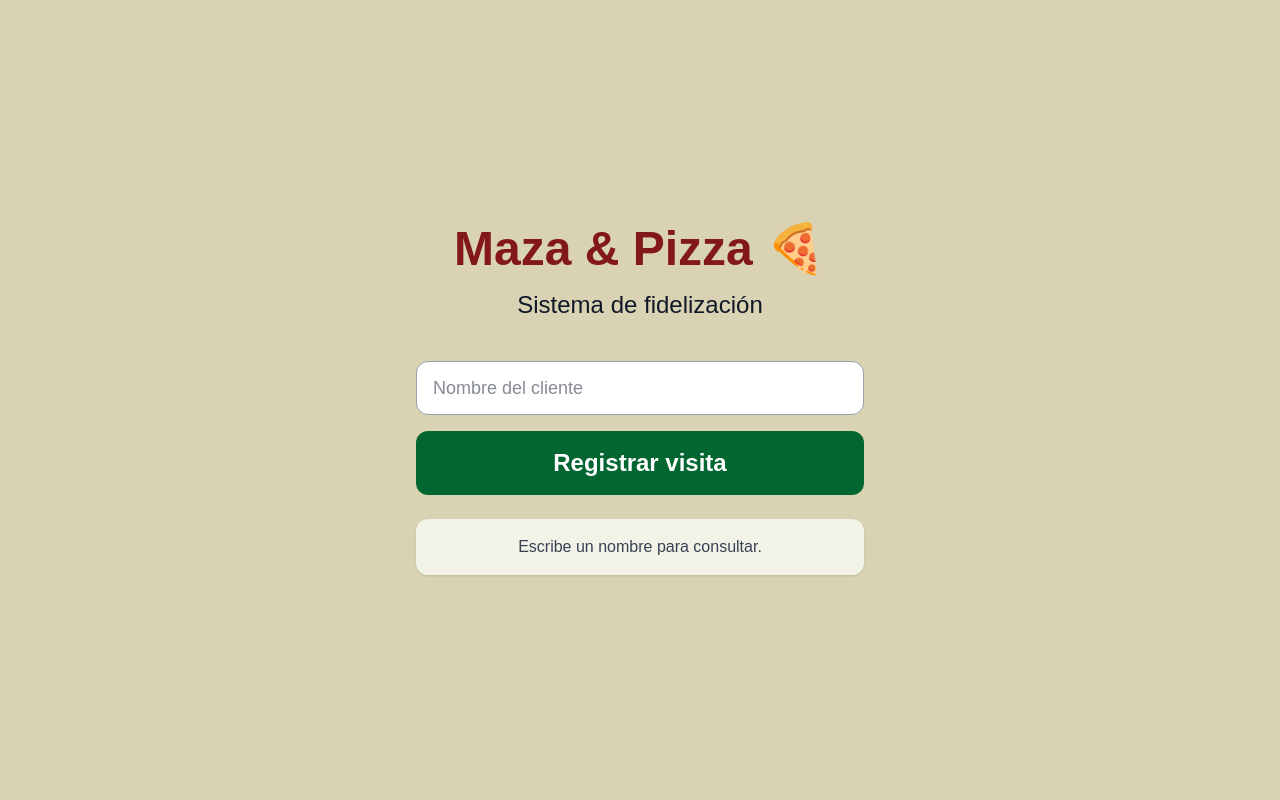
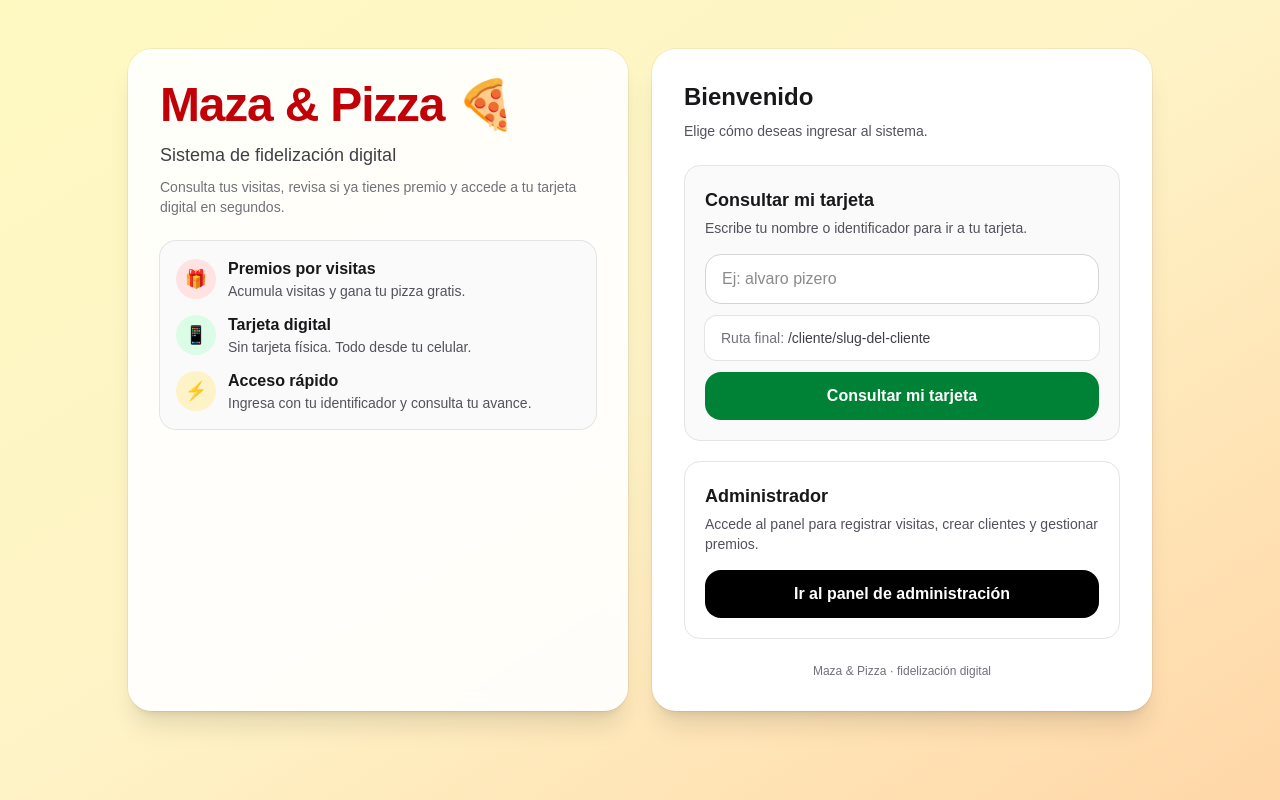
Before and after one commit to idemspeedmax-collab/maza-pizza, a Next.js app: page / in a window 1280 px wide. Built offline with nearby package versions, Linux system fonts and the light colour scheme.

Commit message:
Actualizar portada principal

```diff
--- a/app/page.tsx
+++ b/app/page.tsx
@@ -1,288 +1,177 @@
 "use client";
 
-import { useEffect, useState } from "react";
-import {
-  doc,
-  getDoc,
-  serverTimestamp,
-  setDoc,
-  updateDoc,
-} from "firebase/firestore";
-import { db } from "@/lib/firebase";
+import { useMemo, useState } from "react";
+import { useRouter } from "next/navigation";
 
-type EstadoCliente = {
-  existe: boolean;
-  nombre: string;
-  visitas: number;
-  premioDisponible: boolean;
-};
-
-export default function Home() {
-  const [nombre, setNombre] = useState("");
-  const [guardando, setGuardando] = useState(false);
-  const [buscando, setBuscando] = useState(false);
-  const [canjeando, setCanjeando] = useState(false);
-  const [estadoCliente, setEstadoCliente] = useState<EstadoCliente | null>(null);
-
-  const obtenerEstadoCliente = async (nombreBase: string) => {
-    const nombreLimpio = nombreBase.trim();
-
-    if (!nombreLimpio) {
-      setEstadoCliente(null);
-      return;
+function slugify(text: string) {
+  return text
+    .normalize("NFD")
+    .replace(/[\u0300-\u036f]/g, "")
+    .toLowerCase()
+    .trim()
+    .replace(/[^a-z0-9\s-]/g, "")
+    .replace(/\s+/g, "-")
+    .replace(/-+/g, "-");
 }
 
-    const idCliente = nombreLimpio.toLowerCase();
-    const clienteRef = doc(db, "clientes", idCliente);
-    const clienteSnap = await getDoc(clienteRef);
+export default function HomePage() {
+  const router = useRouter();
+  const [clienteInput, setClienteInput] = useState("");
+  const [buscando, setBuscando] = useState(false);
 
-    if (clienteSnap.exists()) {
-      const data = clienteSnap.data();
+  const slugCliente = useMemo(() => slugify(clienteInput), [clienteInput]);
 
-      setEstadoCliente({
-        existe: true,
-        nombre: typeof data.nombre === "string" ? data.nombre : nombreLimpio,
-        visitas: typeof data.visitas === "number" ? data.visitas : 0,
-        premioDisponible:
-          typeof data.premioDisponible === "boolean"
-            ? data.premioDisponible
-            : false,
-      });
-    } else {
-      setEstadoCliente({
-        existe: false,
-        nombre: nombreLimpio,
-        visitas: 0,
-        premioDisponible: false,
-      });
-    }
-  };
+  function irATarjeta() {
+    const slug = slugCliente;
 
-  useEffect(() => {
-    const consultarCliente = async () => {
-      const nombreLimpio = nombre.trim();
-
-      if (!nombreLimpio) {
-        setEstadoCliente(null);
+    if (!slug) {
+      alert("Escribe tu nombre, código o identificador.");
       return;
     }
 
     setBuscando(true);
-
-      try {
-        await obtenerEstadoCliente(nombreLimpio);
-      } catch (error) {
-        console.error("Error al consultar cliente:", error);
-        setEstadoCliente(null);
-      } finally {
-        setBuscando(false);
-      }
-    };
-
-    const timeout = setTimeout(() => {
-      consultarCliente();
-    }, 300);
-
-    return () => clearTimeout(timeout);
-  }, [nombre]);
-
-  const registrarVisita = async () => {
-    const nombreLimpio = nombre.trim();
-
-    if (!nombreLimpio) {
-      alert("Escribe el nombre del cliente");
-      return;
+    router.push(`/cliente/${slug}`);
   }
 
-    setGuardando(true);
-
-    try {
-      const idCliente = nombreLimpio.toLowerCase();
-      const clienteRef = doc(db, "clientes", idCliente);
-      const clienteSnap = await getDoc(clienteRef);
-
-      if (!clienteSnap.exists()) {
-        await setDoc(clienteRef, {
-          nombre: nombreLimpio,
-          visitas: 1,
-          ultimaVisita: serverTimestamp(),
-          creadoEn: serverTimestamp(),
-          premioDisponible: false,
-        });
-
-        setEstadoCliente({
-          existe: true,
-          nombre: nombreLimpio,
-          visitas: 1,
-          premioDisponible: false,
-        });
-
-        alert("Cliente creado y primera visita registrada ✅");
-      } else {
-        const data = clienteSnap.data();
-        const visitasActuales =
-          typeof data.visitas === "number" ? data.visitas : 0;
-
-        const nuevasVisitas = visitasActuales + 1;
-
-        if (nuevasVisitas >= 5) {
-          await updateDoc(clienteRef, {
-            nombre: nombreLimpio,
-            visitas: 0,
-            ultimaVisita: serverTimestamp(),
-            premioDisponible: true,
-          });
-
-          setEstadoCliente({
-            existe: true,
-            nombre: nombreLimpio,
-            visitas: 0,
-            premioDisponible: true,
-          });
-
-          alert("🎉 ¡Cliente ganó una pizza gratis! Conteo reiniciado a 0 🍕");
-        } else {
-          await updateDoc(clienteRef, {
-            nombre: nombreLimpio,
-            visitas: nuevasVisitas,
-            ultimaVisita: serverTimestamp(),
-            premioDisponible: false,
-          });
-
-          setEstadoCliente({
-            existe: true,
-            nombre: nombreLimpio,
-            visitas: nuevasVisitas,
-            premioDisponible: false,
-          });
-
-          alert(`Visita registrada ✅ Lleva ${nuevasVisitas} de 5`);
-        }
-      }
-    } catch (error) {
-      console.error("Error al registrar visita:", error);
-      alert("Hubo un error al registrar la visita ❌");
-    } finally {
-      setGuardando(false);
-    }
-  };
-
-  const canjearPremio = async () => {
-    const nombreLimpio = nombre.trim();
-
-    if (!nombreLimpio) {
-      alert("Escribe el nombre del cliente");
-      return;
+  function irAdmin() {
+    router.push("/admin/clientes");
   }
 
-    if (!estadoCliente?.existe) {
-      alert("El cliente no existe todavía");
-      return;
+  function onSubmit(e: React.FormEvent<HTMLFormElement>) {
+    e.preventDefault();
+    irATarjeta();
   }
 
-    if (!estadoCliente.premioDisponible) {
-      alert("Este cliente no tiene premio disponible");
-      return;
-    }
-
-    setCanjeando(true);
-
-    try {
-      const idCliente = nombreLimpio.toLowerCase();
-      const clienteRef = doc(db, "clientes", idCliente);
-
-      await updateDoc(clienteRef, {
-        premioDisponible: false,
-        premioCanjeadoEn: serverTimestamp(),
-      });
-
-      setEstadoCliente((prev) =>
-        prev
-          ? {
-              ...prev,
-              premioDisponible: false,
-            }
-          : prev
-      );
-
-      alert("Premio canjeado correctamente ✅");
-      await obtenerEstadoCliente(nombreLimpio);
-    } catch (error) {
-      console.error("Error al canjear premio:", error);
-      alert("Hubo un error al canjear el premio ❌");
-    } finally {
-      setCanjeando(false);
-    }
-  };
-
   return (
-    <main className="min-h-screen flex flex-col items-center justify-center bg-[#d9d3b3] px-6">
-      <h1 className="text-5xl font-bold text-red-900 text-center">
+    <main className="min-h-screen bg-gradient-to-br from-yellow-100 via-amber-100 to-orange-200 px-4 py-10 text-zinc-900">
+      <div className="mx-auto flex min-h-[85vh] max-w-5xl items-center justify-center">
+        <div className="grid w-full gap-6 md:grid-cols-2">
+          {/* BLOQUE IZQUIERDO */}
+          <section className="rounded-3xl bg-white/90 p-8 shadow-xl ring-1 ring-black/5 backdrop-blur">
+            <div className="mb-6">
+              <h1 className="text-4xl font-extrabold tracking-tight text-red-700 md:text-5xl">
                 Maza & Pizza 🍕
               </h1>
+              <p className="mt-3 text-lg text-zinc-700">
+                Sistema de fidelización digital
+              </p>
+              <p className="mt-2 text-sm text-zinc-500">
+                Consulta tus visitas, revisa si ya tienes premio y accede a tu
+                tarjeta digital en segundos.
+              </p>
+            </div>
 
-      <p className="mt-4 text-2xl text-gray-900 text-center">
-        Sistema de fidelización
+            <div className="grid gap-3 rounded-2xl bg-zinc-50 p-4 ring-1 ring-zinc-200">
+              <div className="flex items-center gap-3">
+                <div className="flex h-10 w-10 items-center justify-center rounded-full bg-red-100 text-lg">
+                  🎁
+                </div>
+                <div>
+                  <p className="font-semibold">Premios por visitas</p>
+                  <p className="text-sm text-zinc-600">
+                    Acumula visitas y gana tu pizza gratis.
                   </p>
+                </div>
+              </div>
 
-      <div className="mt-10 w-full max-w-md">
+              <div className="flex items-center gap-3">
+                <div className="flex h-10 w-10 items-center justify-center rounded-full bg-green-100 text-lg">
+                  📱
+                </div>
+                <div>
+                  <p className="font-semibold">Tarjeta digital</p>
+                  <p className="text-sm text-zinc-600">
+                    Sin tarjeta física. Todo desde tu celular.
+                  </p>
+                </div>
+              </div>
+
+              <div className="flex items-center gap-3">
+                <div className="flex h-10 w-10 items-center justify-center rounded-full bg-amber-100 text-lg">
+                  ⚡
+                </div>
+                <div>
+                  <p className="font-semibold">Acceso rápido</p>
+                  <p className="text-sm text-zinc-600">
+                    Ingresa con tu identificador y consulta tu avance.
+                  </p>
+                </div>
+              </div>
+            </div>
+          </section>
+
+          {/* BLOQUE DERECHO */}
+          <section className="rounded-3xl bg-white p-8 shadow-xl ring-1 ring-black/5">
+            <div className="mb-6">
+              <h2 className="text-2xl font-bold text-zinc-900">
+                Bienvenido
+              </h2>
+              <p className="mt-2 text-sm text-zinc-600">
+                Elige cómo deseas ingresar al sistema.
+              </p>
+            </div>
+
+            {/* CLIENTE */}
+            <div className="rounded-2xl border border-zinc-200 bg-zinc-50 p-5">
+              <div className="mb-4">
+                <h3 className="text-lg font-bold text-zinc-900">
+                  Consultar mi tarjeta
+                </h3>
+                <p className="mt-1 text-sm text-zinc-600">
+                  Escribe tu nombre o identificador para ir a tu tarjeta.
+                </p>
+              </div>
+
+              <form onSubmit={onSubmit} className="space-y-3">
                 <input
                   type="text"
-          placeholder="Nombre del cliente"
-          value={nombre}
-          onChange={(e) => setNombre(e.target.value)}
-          className="w-full rounded-xl border border-gray-400 bg-white px-4 py-3 text-lg text-gray-900 outline-none focus:border-green-700"
+                  placeholder="Ej: alvaro pizero"
+                  value={clienteInput}
+                  onChange={(e) => setClienteInput(e.target.value)}
+                  className="w-full rounded-2xl border border-zinc-300 bg-white px-4 py-3 outline-none transition focus:border-zinc-500"
                 />
 
+                <div className="rounded-xl bg-white px-4 py-3 text-sm text-zinc-500 ring-1 ring-zinc-200">
+                  Ruta final:{" "}
+                  <span className="font-medium text-zinc-700">
+                    /cliente/{slugCliente || "slug-del-cliente"}
+                  </span>
+                </div>
+
                 <button
-          onClick={registrarVisita}
-          disabled={guardando || canjeando}
-          className="mt-4 w-full rounded-xl bg-green-800 px-8 py-4 text-2xl font-semibold text-white transition hover:bg-green-900 disabled:cursor-not-allowed disabled:opacity-70"
+                  type="submit"
+                  disabled={buscando}
+                  className="w-full rounded-2xl bg-green-700 px-4 py-3 text-base font-semibold text-white transition hover:opacity-90 disabled:cursor-not-allowed disabled:opacity-60"
                 >
-          {guardando ? "Guardando..." : "Registrar visita"}
+                  {buscando ? "Ingresando..." : "Consultar mi tarjeta"}
                 </button>
+              </form>
+            </div>
 
-        {estadoCliente?.existe && estadoCliente.premioDisponible && (
-          <button
-            onClick={canjearPremio}
-            disabled={guardando || canjeando}
-            className="mt-3 w-full rounded-xl bg-red-700 px-8 py-4 text-xl font-semibold text-white transition hover:bg-red-800 disabled:cursor-not-allowed disabled:opacity-70"
-          >
-            {canjeando ? "Canjeando..." : "Canjear premio"}
-          </button>
-        )}
-
-        <div className="mt-6 rounded-xl bg-white/70 p-4 text-center shadow-sm">
-          {!nombre.trim() ? (
-            <p className="text-gray-700">Escribe un nombre para consultar.</p>
-          ) : buscando ? (
-            <p className="text-gray-700">Buscando cliente...</p>
-          ) : estadoCliente?.existe ? (
-            <div className="space-y-2">
-              <p className="text-lg font-semibold text-gray-900">
-                Cliente: {estadoCliente.nombre}
-              </p>
-              <p className="text-gray-800">
-                Visitas: <strong>{estadoCliente.visitas} / 5</strong>
-              </p>
-              {estadoCliente.premioDisponible ? (
-                <p className="text-lg font-bold text-green-700">
-                  🎉 Premio disponible: pizza gratis
-                </p>
-              ) : (
-                <p className="text-gray-700">Aún no tiene premio disponible.</p>
-              )}
-            </div>
-          ) : (
-            <div className="space-y-2">
-              <p className="text-lg font-semibold text-gray-900">
-                Cliente nuevo
-              </p>
-              <p className="text-gray-700">
-                Al registrar la visita empezará con 1 de 5.
+            {/* ADMIN */}
+            <div className="mt-5 rounded-2xl border border-zinc-200 bg-white p-5">
+              <div className="mb-4">
+                <h3 className="text-lg font-bold text-zinc-900">
+                  Administrador
+                </h3>
+                <p className="mt-1 text-sm text-zinc-600">
+                  Accede al panel para registrar visitas, crear clientes y
+                  gestionar premios.
                 </p>
               </div>
-          )}
+
+              <button
+                onClick={irAdmin}
+                className="w-full rounded-2xl bg-black px-4 py-3 text-base font-semibold text-white transition hover:opacity-90"
+              >
+                Ir al panel de administración
+              </button>
+            </div>
+
+            <p className="mt-6 text-center text-xs text-zinc-500">
+              Maza & Pizza · fidelización digital
+            </p>
+          </section>
         </div>
       </div>
     </main>
```
Lines whose indentation alone changed are shown as unchanged.
